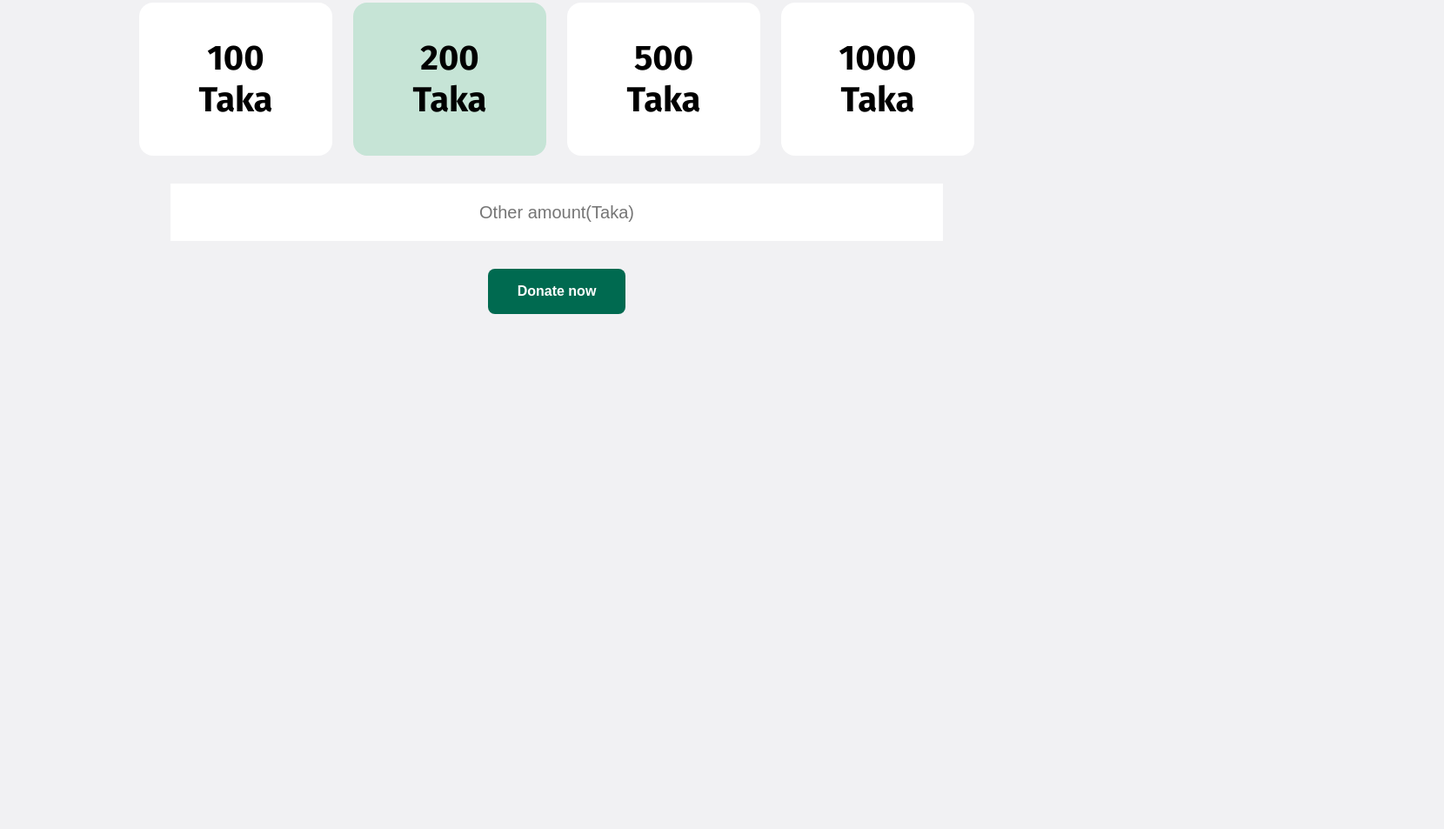
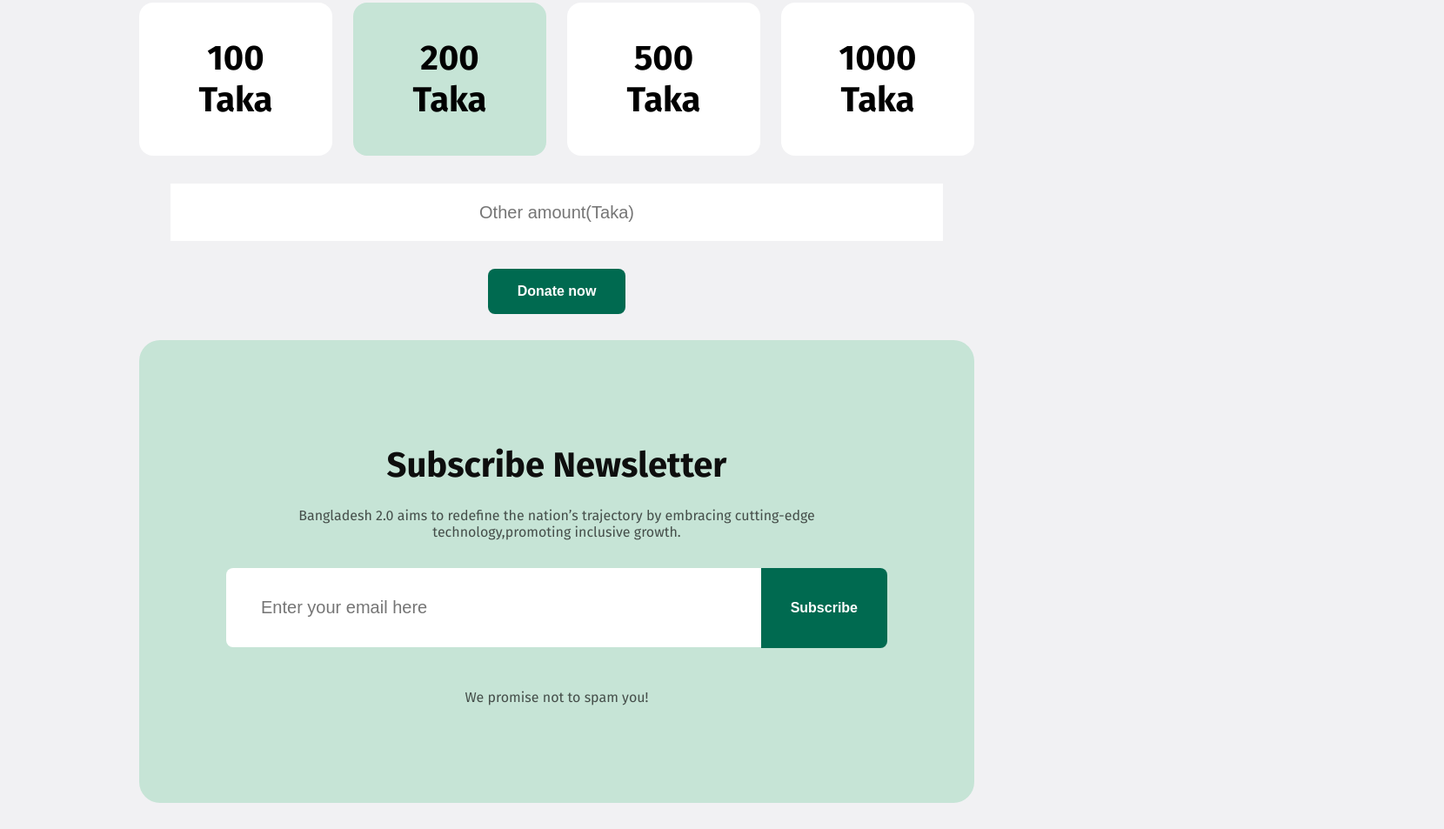
Before and after one commit to ShehabShawn/assignment-1, a plain HTML site: page index.html in a window 1280 px wide. Shown: the part 3157-4110 px from the top of the page at 87% size, 1660 px wide, since content can reach past the window. Before the commit the page ends 3548 px from the top, so only its background shows below. Drawn offline with Linux system fonts and the light colour scheme.

Commit message:
challenges half done

```diff
--- a/index.html
+++ b/index.html
@@ -20,7 +20,7 @@
             <p class="header-left-small">Bangladesh 2.0</p>
             <p class="header-left-title">Idea , innovation ,<br>
                 vision and challenges in <br> New Bangladesh.</p>
-            <button class="header-explore">Explore New Bangladesh</button>
+            <button class="header-explore hover-effect">Explore New Bangladesh</button>
         </div>
         <div class="header-right">
             <img src="B11A1--assignment-1/assets/hero.png" alt="">
@@ -43,7 +43,7 @@
                         <p class="vision-title-description">Creating a nationwide digital ecosystem to enhance
                             connectivity and
                             access to services for all citizens.</p>
-                        <button class="vision-learn">Learn More</button>
+                        <button class="vision-learn hover-effect">Learn More</button>
                     </div>
                     <div class="second-vision vision-padding">
                         <img src="B11A1--assignment-1/assets/card-icon.png" alt="" class="vision-image">
@@ -51,7 +51,7 @@
                         <p class="vision-title-description">Investments in solar and wind energy to ensure a sustainable
                             and
                             eco-friendly future.</p>
-                        <button class="vision-learn">Learn More</button>
+                        <button class="vision-learn hover-effect">Learn More</button>
                     </div>
                     <div class="third-vision vision-padding">
                         <img src="B11A1--assignment-1/assets/card-icon.png" alt="" class="vision-image">
@@ -59,7 +59,7 @@
                         <p class="vision-title-description">Building state-of-the-art infrastructure to support economic
                             growth
                             and global competitiveness.</p>
-                        <button class="vision-learn">Learn More</button>
+                        <button class="vision-learn hover-effect">Learn More</button>
                     </div>
                 </div>
             </div>
@@ -78,13 +78,14 @@
                         <h3 class="card-title">Bangladesh Launches New Satellite</h3>
                         <img src="B11A1--assignment-1/assets/al-jazeera.png" alt="" class="card-logo">
                         <p class="card-publication-time"> <span class="time-and-date">Date: 05/01/2025</span>
-                            <span>Time: 10.25 PM</span> </p>
+                            <span>Time: 10.25 PM</span>
+                        </p>
                         <p class="card-description vision-description">Not until the creation and maintenance of decent
                             conditions of life
                             for all people are recognized and accepted as a common obligation of all people and all
                             countries—not until then shall we,
                             with a certain degree of justification, be able to speak of humankind as civilized</p>
-                        <button class="card-read-more-button vision-learn">Read More</button>
+                        <button class="card-read-more-button vision-learn hover-effect">Read More</button>
                     </div>
                 </div>
                 <div class="card-2">
@@ -96,7 +97,7 @@
                             conditions of life for all people are recognized and accepted as a common obligation of all
                             people and all countries—not until then shall we,
                             with a certain degree of justification, be able to speak of humankind as civilized</p>
-                        <button class="card-read-more-button vision-learn">Read More</button>
+                        <button class="card-read-more-button vision-learn hover-effect">Read More</button>
                     </div>
                     <img src="B11A1--assignment-1/assets/satelite.png" alt="" class="card-image">
                 </div>
@@ -104,17 +105,26 @@
         </section>
         <section class="donate">
             <h3 class="donate-title">Donate Today</h3>
-            <p class="donate-description vision-description">Bangladesh 2.0 aims to redefine the nation’s trajectory by embracing
+            <p class="donate-description vision-description">Bangladesh 2.0 aims to redefine the nation’s trajectory by
+                embracing
                 cutting-edge technology, promoting inclusive growth, and ensuring sustainability. With initiatives in
                 renewable energy, digital transformation, and robust infrastructure.</p>
             <div class="donate-four">
-            <div class="donate-money">100 Taka</div>
-            <div class="donate-money donate-money-bg">200 Taka</div>
-            <div class="donate-money">500 Taka</div>
-            <div class="donate-money">1000 Taka</div>
+                <div class="donate-money">100 Taka</div>
+                <div class="donate-money donate-money-bg">200 Taka</div>
+                <div class="donate-money">500 Taka</div>
+                <div class="donate-money">1000 Taka</div>
             </div>
             <form action=""><input type="text" class="donate-other-amount" placeholder="Other amount(Taka)"></form>
-            <button class="donate-now-button vision-learn">Donate now</button>
+            <button class="donate-now-button vision-learn hover-effect">Donate now</button>
+        </section>
+        <section class="sub-newsletter">
+            <h3 class="sub-newsletter-title donate-title">Subscribe Newsletter</h3>
+            <p class="sub-newsletter-desc donate-description vision-description">Bangladesh 2.0 aims to redefine the nation’s trajectory by embracing
+                cutting-edge <br>technology,promoting inclusive growth.</p>
+            <div class="email-subs"><input type="text" class="email-here" placeholder="Enter your email here">
+                <button class="subscribe donate-now-button vision-learn hover-effect">Subscribe</button></div>
+            <p class="conclusion donate-description vision-description">We promise not to spam you!</p>
         </section>
     </main>
     <footer>
--- a/style/style.css
+++ b/style/style.css
@@ -288,7 +288,7 @@ header{
 
 }
 .donate-description{
-    width: 1500px;
+    max-width: 1600px;
 }
 .donate-money{
     background-color: rgba(255, 255, 255, 1);
@@ -298,8 +298,13 @@ header{
     font-size: 40px;
     font-weight: bold;
 }
+.hover-effect:hover{
+    background-color: blue;
+    cursor: pointer;
+}
+
 .donate-money:hover {
-    background-color: #d9f0e3;
+    background-color: #0b572c;
     cursor: pointer;
 }
 .donate-other-amount{
@@ -323,3 +328,32 @@ header{
 .donate-now-button{
     margin-bottom: 30px;
 }
+.sub-newsletter{
+    background-color: rgba(198, 228, 214, 1);
+    text-align: center;
+    padding: 80px 100px;
+    border-radius: 24px ;
+    margin-bottom: 30px;
+}
+.email-here{
+    height: 55px;
+    width: 600px;
+    border: none;
+    border-radius: 8px 0px 0px 8px;
+    font-size: 20px;
+    color: rgba(14, 14, 14, 0.3);
+    margin-bottom: 32px;
+    padding: 18px 40px 18px 40px;
+}
+.email-subs{
+    display: flex;
+    justify-content: center;
+    /* justify-content: space-between;
+    gap: 0px;
+    align-items:; */
+}
+.subscribe{
+    border-radius: 0px 8px 8px 0px;
+    height: 92px;
+
+}
```
